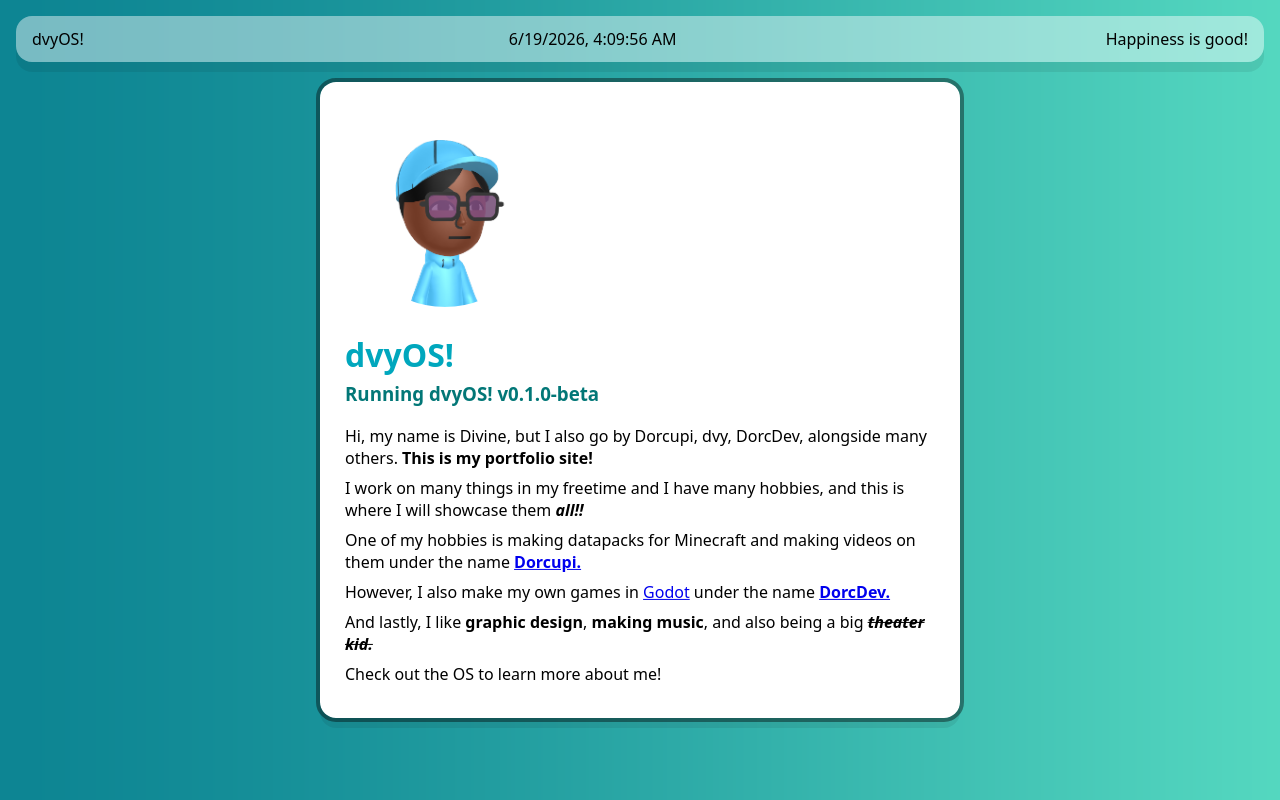
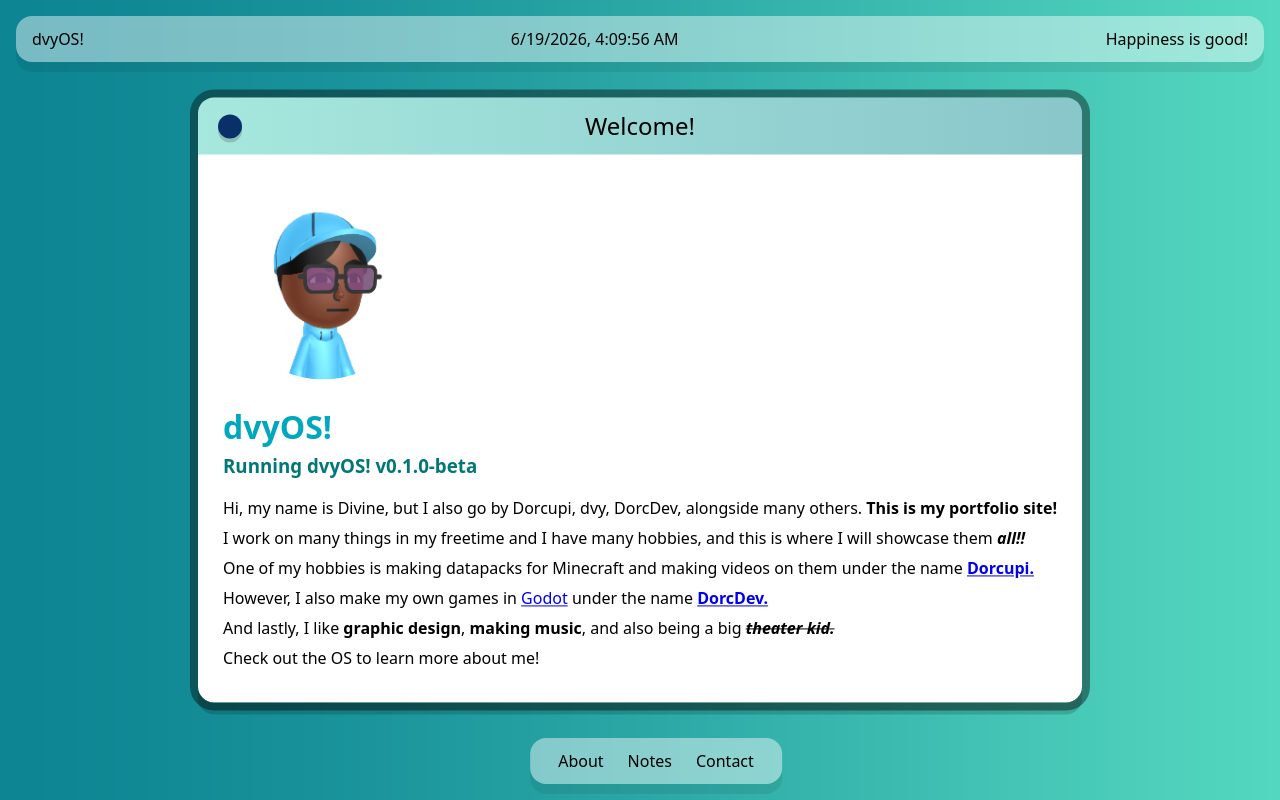
Before and after one commit to Dorcupi/dvyos, a plain HTML site: page index.html in a window 1280 px wide. Drawn offline with Linux system fonts and the light colour scheme; a web font is replaced by a local one.

Commit message:
Finished third part, movable and closable windows, taskbar, and more.

```diff
--- a/index.html
+++ b/index.html
@@ -5,32 +5,36 @@
         <link rel="preconnect" href="https://fonts.googleapis.com">
         <link rel="preconnect" href="https://fonts.gstatic.com" crossorigin>
         <link href="https://fonts.googleapis.com/css2?family=Cherry+Bomb+One&display=swap" rel="stylesheet">
+        <script src="script.js" defer></script>
+        <link rel="stylesheet" type="text/css" href="styles.css" />
     </head>
-
-    <body style="font-family: 'Cherry Bomb One', system-ui; font-weight: 100; background-image: url(./wallpaper.png); background-size: cover; margin: 0px">
-        <div style="position: absolute; width: calc(100vw - 2rem); margin: 1rem; display: flex; justify-content: space-between; background-color: rgba(255, 255, 255, 0.445); border-radius: 1rem; box-shadow: 0px 1.25vh 0px rgba(0, 0, 0, 0.075);">
+    <body>
+        <div class="menubar">
             <p style="margin: 0.75rem; margin-left: 1rem;">dvyOS!</p>
-            <p id="timeDisplay" style="margin: 0.75rem; margin-right: 1rem;">[time]</p>
+            <p id="timeDisplay" style="margin: 0.75rem;">[time]</p>
             <p style="margin: 0.75rem; margin-right: 1rem;">Happiness is good!</p>
         </div>
-        <script>
-            var timeText = document.querySelector("#timeDisplay");
-            function updateTime() {
-                timeText.innerHTML = new Date().toLocaleString();
-            };
-            updateTime();
-            setInterval(updateTime, 1000);
-        </script>
-        <div style="outline: 0.3rem solid rgba(0, 0, 0, 0.404); border-radius: 1rem; padding: 25px; width: fit-content; position: absolute; transform: translate(-50%, -50%); top: 50%; left: 50%; background-color: white; box-shadow: 0px 1.25vh 0px rgba(0, 0, 0, 0.075);">
-            <img src="pfp.png" width="200vw" style="object-fit: cover; border-radius: 50%;"/>
+        <div id="welcomeWindow" class="window" style="transform: translate(-50%, -50%); top: 50%; left: 50%;">
+            <div id="welcomeWindowHeader" class="toolbar">
+                <div id="welcomeWindowClose" class="closebutton"></div>
+                <p style="font-size: 1.5rem; margin: 0.75rem;">Welcome!</p>
+            </div>
+            <div style="padding: 25px;">
+                <img src="pfp.png" width="200vw" style="object-fit: cover; border-radius: 50%;"/>
             <h1 style="color: #00a7bd; margin-bottom: 0px;">dvyOS!</h1>
             <h3 style="color: #027777; margin-top: 5px;">Running dvyOS! v0.1.0-beta</h3>
-            <p style="margin-top: 8px; margin-bottom: 8px;">Hi, my name is Divine, but I also go by Dorcupi, dvy, DorcDev, alongside many others. <b>This is my portfolio site!</b></p>
-            <p style="margin-top: 8px; margin-bottom: 8px;">I work on many things in my freetime and I have many hobbies, and this is where I will showcase them <b><i>all!!</i></b></p>
-            <p style="margin-top: 8px; margin-bottom: 8px;">One of my hobbies is making datapacks for Minecraft and making videos on them under the name <a href="https://dorcupi.github.io/dorcupi"><b>Dorcupi.</b></a></p>
-            <p style="margin-top: 8px; margin-bottom: 8px;">However, I also make my own games in <a href="https://godotengine.org/">Godot</a> under the name <a href="https://dorcupi.github.io/dorcdev"><b>DorcDev.</b></a></p>
-            <p style="margin-top: 8px; margin-bottom: 8px;">And lastly, I like <b>graphic design</b>, <b>making music</b>, and also being a big <s><b><i>theater kid.</i></b></s></p>
-            <p style="margin-top: 8px; margin-bottom: 8px;">Check out the OS to learn more about me!</p>
+            <p class="marginside8">Hi, my name is Divine, but I also go by Dorcupi, dvy, DorcDev, alongside many others. <b>This is my portfolio site!</b></p>
+            <p class="marginside8">I work on many things in my freetime and I have many hobbies, and this is where I will showcase them <b><i>all!!</i></b></p>
+            <p class="marginside8">One of my hobbies is making datapacks for Minecraft and making videos on them under the name <a href="https://dorcupi.github.io/dorcupi"><b>Dorcupi.</b></a></p>
+            <p class="marginside8">However, I also make my own games in <a href="https://godotengine.org/">Godot</a> under the name <a href="https://dorcupi.github.io/dorcdev"><b>DorcDev.</b></a></p>
+            <p class="marginside8">And lastly, I like <b>graphic design</b>, <b>making music</b>, and also being a big <s><b><i>theater kid.</i></b></s></p>
+            <p class="marginside8">Check out the OS to learn more about me!</p>
+            </div>
+        </div>
+        <div class="taskbar">
+            <p id="welcomeWindowOpen" style="cursor: pointer; margin: 0.75rem;">About</p>
+            <p style="cursor: pointer; margin: 0.75rem;">Notes</p>
+            <p style="cursor: pointer; margin: 0.75rem;">Contact</p>
         </div>
     </body>
 </html>
--- /dev/null
+++ b/script.js
@@ -0,0 +1,82 @@
+var timeText = document.getElementById("timeDisplay");
+var welcomeWindow = document.getElementById("welcomeWindow")
+var welcomeWindowClose = document.getElementById("welcomeWindowClose")
+var welcomeWindowOpen = document.getElementById("welcomeWindowOpen")
+function updateTime() {
+    timeText.innerHTML = new Date().toLocaleString();
+}
+function dragElement(element) {
+  // Step 2: Set up variables to keep track of the element's position.
+  var initialX = 0;
+  var initialY = 0;
+  var currentX = 0;
+  var currentY = 0;
+
+  // Step 3: Check if there is a special header element associated with the draggable element.
+  if (document.getElementById(element.id + "Header")) {
+    // Step 4: If present, assign the `dragMouseDown` function to the header's `onmousedown` event.
+    // This allows you to drag the window around by its header.
+    document.getElementById(element.id + "Header").onmousedown = startDragging;
+  } else {
+    // Step 5: If not present, assign the function directly to the draggable element's `onmousedown` event.
+    // This allows you to drag the window by holding down anywhere on the window.
+    element.onmousedown = startDragging;
+  }
+
+  // Step 6: Define the `startDragging` function to capture the initial mouse position and set up event listeners.
+  function startDragging(e) {
+    e = e || window.event;
+    e.preventDefault();
+    // Step 7: Get the mouse cursor position at startup.
+    initialX = e.clientX;
+    initialY = e.clientY;
+    // Step 8: Set up event listeners for mouse movement (`elementDrag`) and mouse button release (`closeDragElement`).
+    document.onmouseup = stopDragging;
+    document.onmousemove = dragElement;
+  }
+
+  // Step 9: Define the `elementDrag` function to calculate the new position of the element based on mouse movement.
+  function dragElement(e) {
+    e = e || window.event;
+    e.preventDefault();
+    // Step 10: Calculate the new cursor position.
+    currentX = initialX - e.clientX;
+    currentY = initialY - e.clientY;
+    initialX = e.clientX;
+    initialY = e.clientY;
+    // Step 11: Update the element's new position by modifying its `top` and `left` CSS properties.
+    element.style.top = (element.offsetTop - currentY) + "px";
+    element.style.left = (element.offsetLeft - currentX) + "px";
+  }
+
+  // Step 12: Define the `stopDragging` function to stop tracking mouse movement by removing the event listeners.
+  function stopDragging() {
+    document.onmouseup = null;
+    document.onmousemove = null;
+  }
+}
+
+function closeWindow(element) {
+
+  element.style.display = "none";
+
+}
+
+function openWindow(element) {
+
+  element.style.display = "flex";
+
+}
+
+welcomeWindowClose.addEventListener("click", function()
+{
+  closeWindow(welcomeWindow);
+});
+welcomeWindowOpen.addEventListener("click", function()
+{
+  openWindow(welcomeWindow);
+});
+
+updateTime();
+setInterval(updateTime, 1000);
+dragElement(welcomeWindow);
--- /dev/null
+++ b/styles.css
@@ -0,0 +1,76 @@
+body {
+    font-family: 'Cherry Bomb One', system-ui;
+    font-weight: 100;
+    background-image: url(./wallpaper.png);
+    background-size: cover;
+    margin: 0px
+}
+
+.menubar {
+    position: absolute;
+    width: calc(100vw - 2rem);
+    margin: 1rem;
+    display: flex;
+    justify-content: space-between;
+    background-color: rgba(255, 255, 255, 0.445);
+    border-radius: 1rem;
+    box-shadow: 0px 1.25vh 0px rgba(0, 0, 0, 0.075);
+}
+
+.window {
+    outline: 0.5rem solid rgba(0, 0, 0, 0.404);
+    border-radius: 1rem;
+    background-color: white;
+    width: max-content;
+    display: flex;
+    flex-direction: column;
+    justify-content: center;
+    position: absolute;
+    box-shadow: 0px 1.5vh 0px rgba(0, 0, 0, 0.164);
+}
+
+.toolbar {
+    background-image: linear-gradient(to left, rgba(20, 142, 151, 0.5) 0%, rgba(78, 208, 188, 0.5) 100%);
+    width: 100%;
+    align-items: center;
+    justify-content: center;
+    display: flex;
+    border-top-left-radius: 1rem;
+    border-top-right-radius: 1rem;
+    cursor: grab;
+    user-select: none;
+}
+
+.closebutton {
+    width: 1.5rem;
+    height: 1.5rem;
+    margin: 0.75rem;
+    margin-left: 1.25rem;
+    left: 0%;
+    position: absolute;
+    cursor: pointer;
+    background-color: rgb(9, 48, 105);
+    border-radius: 100%;
+    box-shadow: 0px 0.25rem 0px rgba(0, 0, 0, 0.164);
+}
+
+.marginside8 {
+    margin-top: 8px;
+    margin-bottom: 8px;
+}
+
+.taskbar {
+    position: absolute;
+    bottom: 0;
+    width: fit-content;
+    left: 50%;
+    transform: translate(-50%, 0%);
+    margin: 1rem;
+    padding-left: 1rem;
+    padding-right: 1rem;
+    display: flex;
+    justify-content: center;
+    background-color: rgba(255, 255, 255, 0.445);
+    border-radius: 1rem;
+    box-shadow: 0px 1.25vh 0px rgba(0, 0, 0, 0.075);
+}
```
Also changed, not shown: 1 other file.
